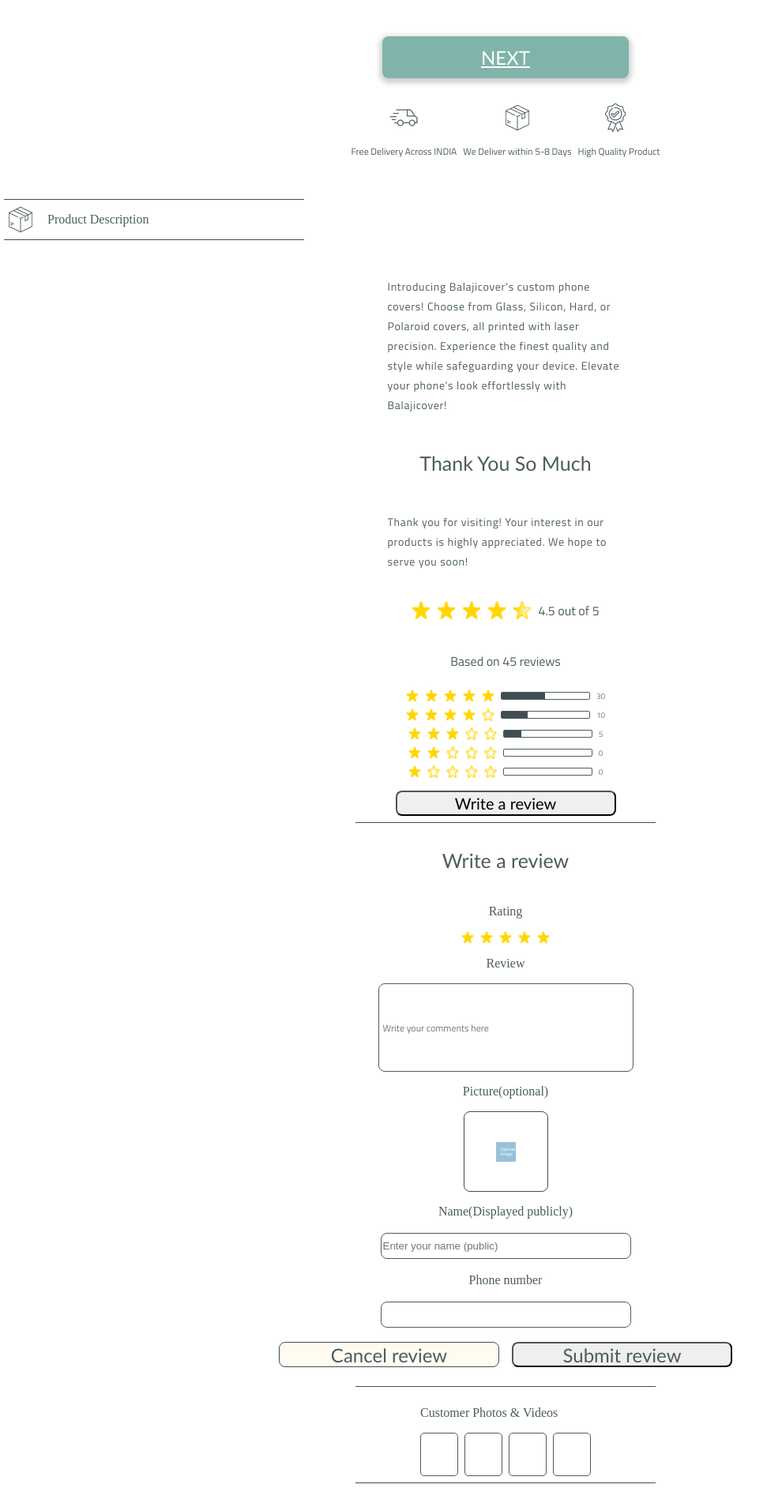
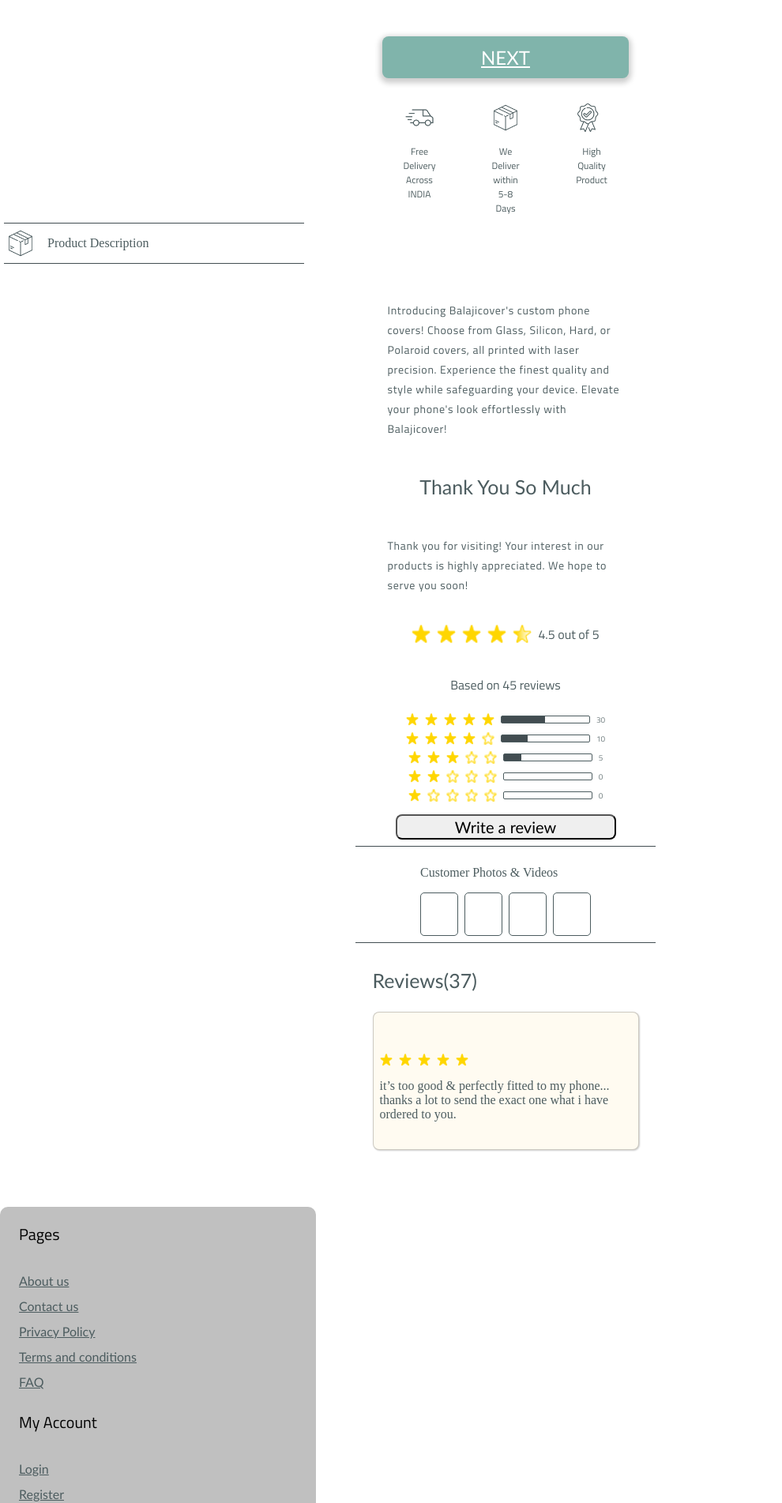
Before and after one commit to Anubhav-MI/Balaji-covers-frontend, a React (Create React App) app: page /home/customize/image/detail1 in a window 1280 px wide. Shown: the part 1061-2964 px from the top of the page at 79% size, without its empty margins (0-990 px from the left). Built offline with nearby package versions, Linux system fonts and the light colour scheme; a web font is replaced by a local one.

Commit message:
write review popup added

```diff
--- a/src/Components/home/customize/customize.css
+++ b/src/Components/home/customize/customize.css
@@ -20,7 +20,8 @@
 }
 .feature-text {
   margin: 0;
-  height: 69px;
+  width: 45px;
+  height: 99px;
   color: var(--secondary-text-color);
   font-family: Titillium Web;
   font-size: 12px;
--- a/src/Components/home/customize/reviews.jsx
+++ b/src/Components/home/customize/reviews.jsx
@@ -6,11 +6,26 @@ import star from "../../../Icons/Star.png";
 import halfstar from "../../../Icons/halfStar.png";
 import emptystar from "../../../Icons/emptystar.png";
 import user from "../../../Icons/usericon.png";
+import { useState } from "react";
 
 const Reviews = () => {
+  const [showReviewPopup, setShowReviewPopup] = useState(false);
+
+  const openReviewPopup = () => {
+    setShowReviewPopup(true);
+  };
+
+  const closeReviewPopup = () => {
+    setShowReviewPopup(false);
+  };
+
+  const submitReview = () => {
+    // Add logic to submit the review
+    closeReviewPopup();
+  };
   return (
     <div>
-      <div className="row-container">
+      <div className="row-container" style={{ gap: "64px" }}>
         <div className="container">
           <img src={car} height={36} width={36} alt="product" />
           <p className="feature-text">Free Delivery Across INDIA</p>
@@ -111,10 +126,13 @@ const Reviews = () => {
             </div>
             <span className="rating-no">0</span>
           </div>
-          <button className="review action-btn">Write a review</button>
+          <button className="review action-btn" onClick={openReviewPopup}>
+            Write a review
+          </button>
         </div>
+        {showReviewPopup && (
+          <div className="container-close">
             <div class="line"></div>
-        <div className="container-close">
             <p className="note">Write a review</p>
             <p>Rating</p>
             <div className="row-container">
@@ -144,10 +162,15 @@ const Reviews = () => {
             <input type="text" className="field" placeholder="" />
             <div className="review-box">
               {" "}
-            <button className="review btn btn1">Cancel review</button>
-            <button className="review action-btn btn1">Submit review</button>
+              <button className="review btn btn1" onClick={closeReviewPopup}>
+                Cancel review
+              </button>
+              <button className="review action-btn btn1" onClick={submitReview}>
+                Submit review
+              </button>
             </div>
           </div>
+        )}
         <div class="line"></div>
         <div className="upload-section">
           <p className="uploads">Customer Photos & Videos</p>
--- a/src/Components/navbar/menu.jsx
+++ b/src/Components/navbar/menu.jsx
@@ -12,8 +12,8 @@ const PopupMenu = ({ isOpen, onClose }) => {
         <img src={close} height={32} width={32} alt="product" />
       </button>
       <div className="link-container">
-        <a href="/">Wishlist</a>
-        <a href="/">Bag</a>
+        <a href="/home/wishlist">Wishlist</a>
+        <a href="/home/bag">Bag</a>
         <a href="/">Saved address</a>
         <a href="/">About product</a>
         <a href="/">Review</a>
```
Lines whose indentation alone changed are shown as unchanged.
